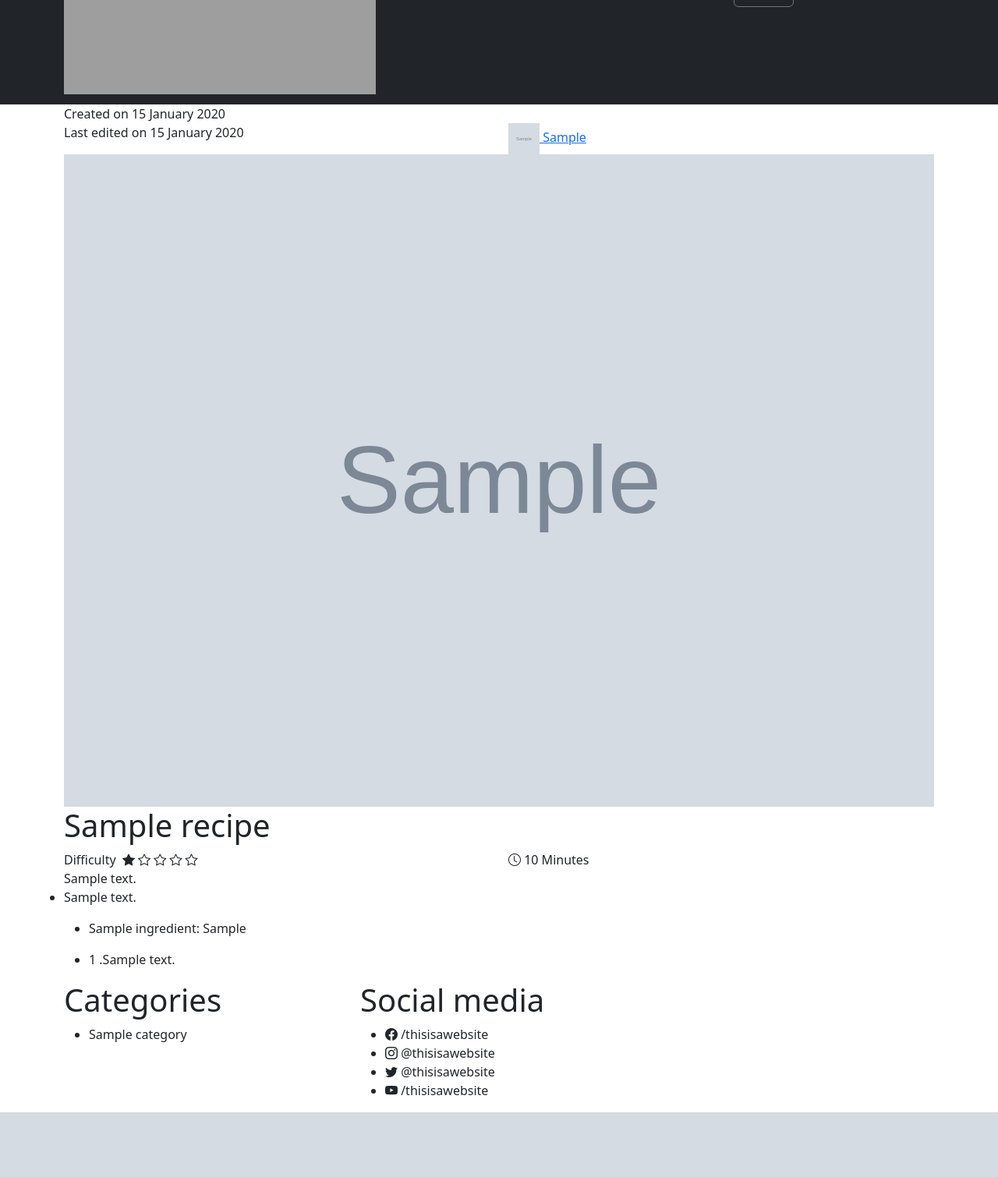
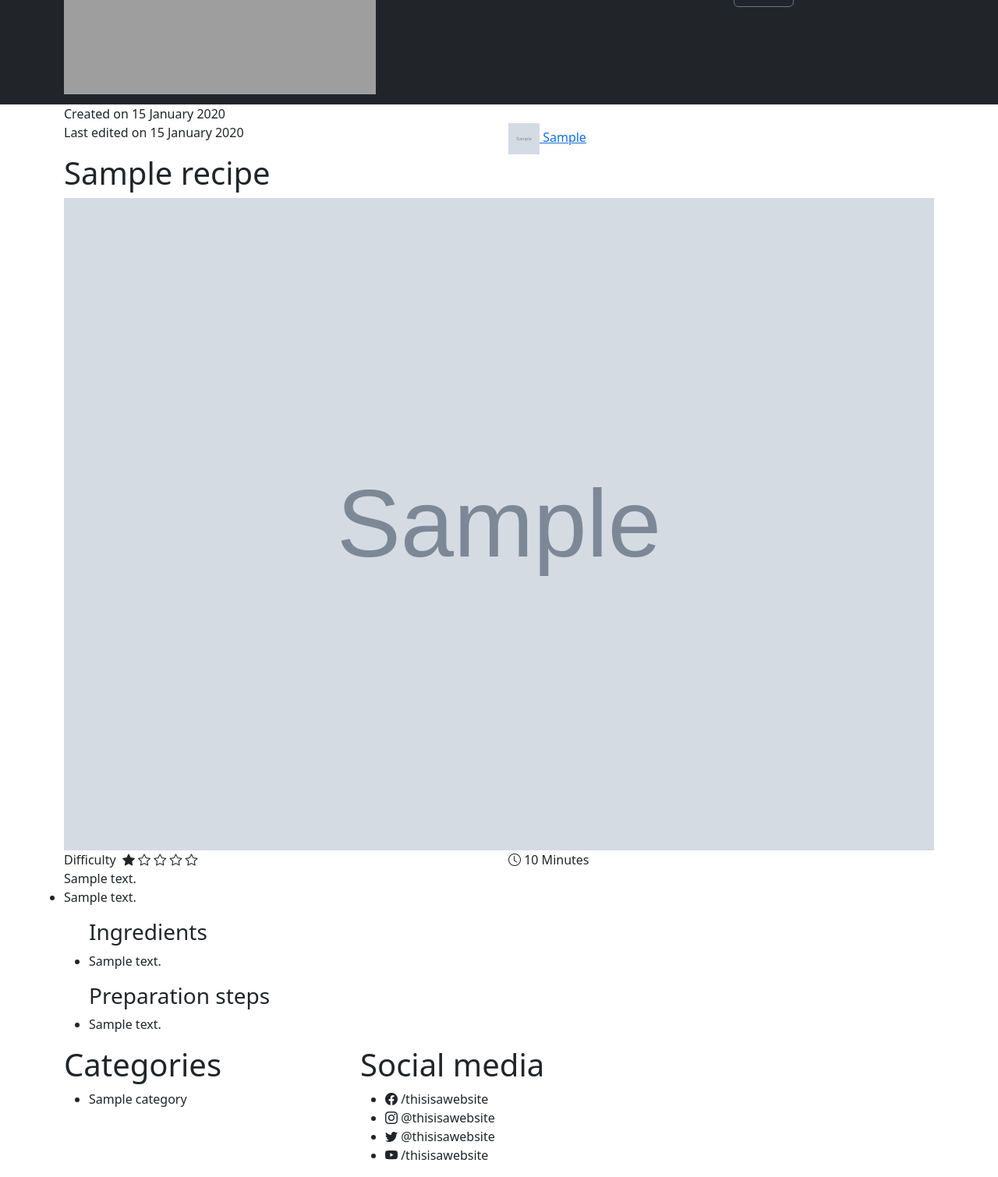
Before and after one commit to chloe1192/recipewebsite, a Django app: page /1/recipe/ in a window 1280 px wide. Shown: the part 192-1702 px from the top of the page at 78% size. Before the commit the page ends 1619 px from the top, so only its background shows below. Run offline with Django 5.2, Linux system fonts and the light colour scheme; tables that the repository leaves empty hold one stand-in row (values such as "Sample post"); grey boxes marked "Sample" are stand-in pictures; style sheets or scripts are compiled from the project's sources; some libraries are stand-ins or nearby versions; grey boxes are pictures that could not be loaded.

Commit message:
changes to db

```diff
--- a/recipewebsite/models.py
+++ b/recipewebsite/models.py
@@ -63,7 +63,6 @@ class Recipe(models.Model):
     category = models.ForeignKey(Category, on_delete=models.RESTRICT)
     date_created = models.DateTimeField(auto_now_add=True)
     date_updated = models.DateTimeField(auto_now=True)
-    ingredient = models.ManyToManyField(Ingredient, through='RecipeIngredient')
     creator = models.ForeignKey(User, null=True, on_delete=models.SET_NULL)
 
     class Meta:
@@ -85,9 +84,12 @@ class Recipe(models.Model):
         return self.name
 
 class RecipeIngredient(models.Model):
-    ingredient = models.ForeignKey(Ingredient, on_delete=models.RESTRICT)
+    text = models.TextField()
+    sequence = models.IntegerField()
     recipe = models.ForeignKey(Recipe, on_delete=models.RESTRICT)
-    quantity = models.CharField(max_length=255)
+
+    def __str__(self):
+        return self.text
 
 class PreparationStep(models.Model):
     text = models.TextField()
--- a/recipewebsite/templates/recipe.html
+++ b/recipewebsite/templates/recipe.html
@@ -20,14 +20,14 @@
                         </a>
                     </div>
                 </div>
+                <h1 class="recipe-title col-12">
+                    {{ recipe.name }}
+                </h1>
                 <img
                     class="full-recipe-photo"
-                    src="{{recipe.img.url}}"
+                    src="{{recipe.sliderImg.url}}"
                     alt="{{recipe.name}}"
                 />
-                <h1 class="recipe- col-12">
-                    {{ recipe.name }}
-                </h1>
                 <div class="recipe-difficulty col-6">
                     Difficulty&nbsp;
                     <i class="bi {% if recipe.difficulty >= 1 %}bi-star-fill{% else %}bi-star{% endif %}"></i>
@@ -47,15 +47,17 @@
                 </ul>
                 <div class="recipe-ingredients">
                     <ul>
+                        <h3>Ingredients</h3>
                         {% for ingredient in ingredients.all %}
-                        <li class="ingredient-item">{{ ingredient.ingredient.name }}: {{ ingredient.quantity }}</li>
+                        <li class="ingredient-item">{{ ingredient.text }}</li>
                         {% endfor %}
                     </ul>
                 </div>
                 <div class="recipe-steps">
                     <ul class="recipe-steps-list">
+                        <h3>Preparation steps</h3>
                         {% for step in steps %}
-                        <li class="recipe-steps-item">{{ step.sequence }} .{{ step.text }}</li>
+                        <li class="recipe-steps-item">{{ step.text }}</li>
                         {% endfor %}
                     </ul>
                 </div>
```
